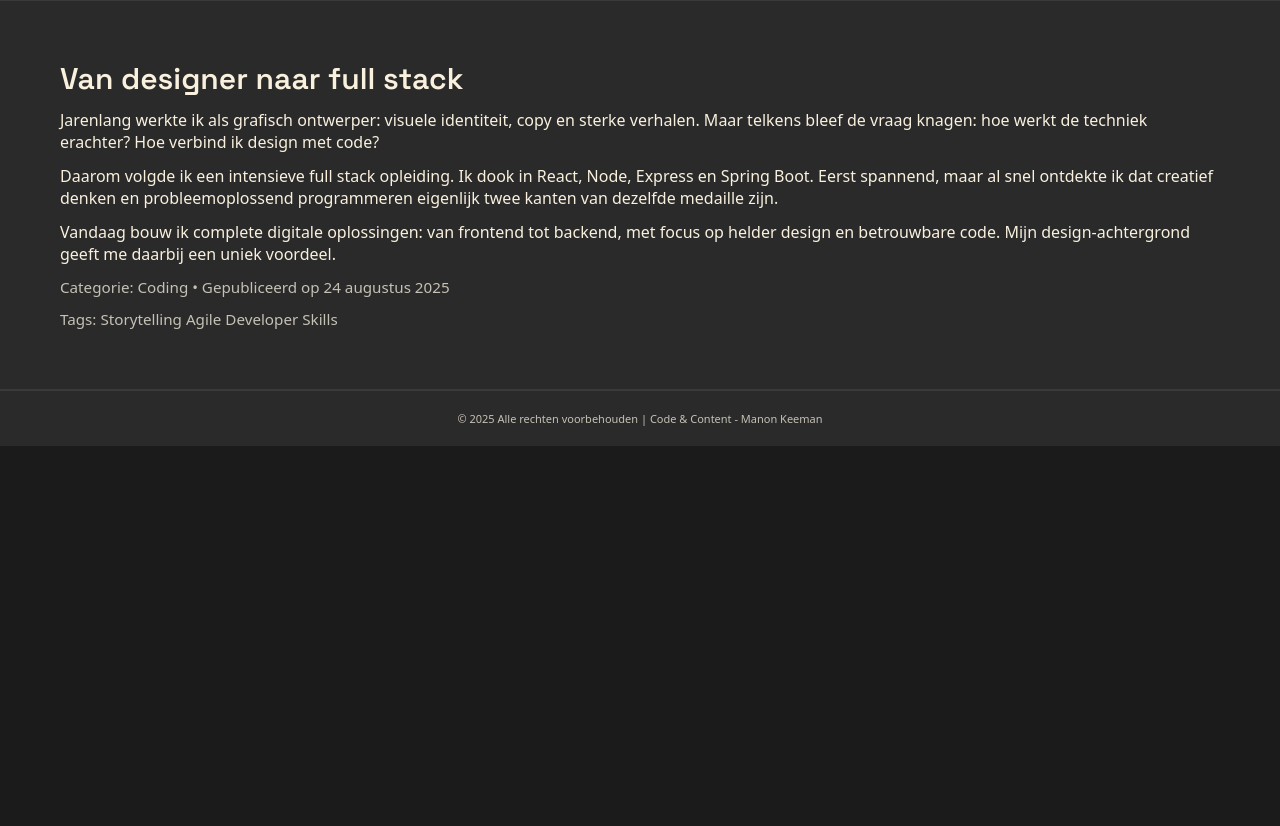
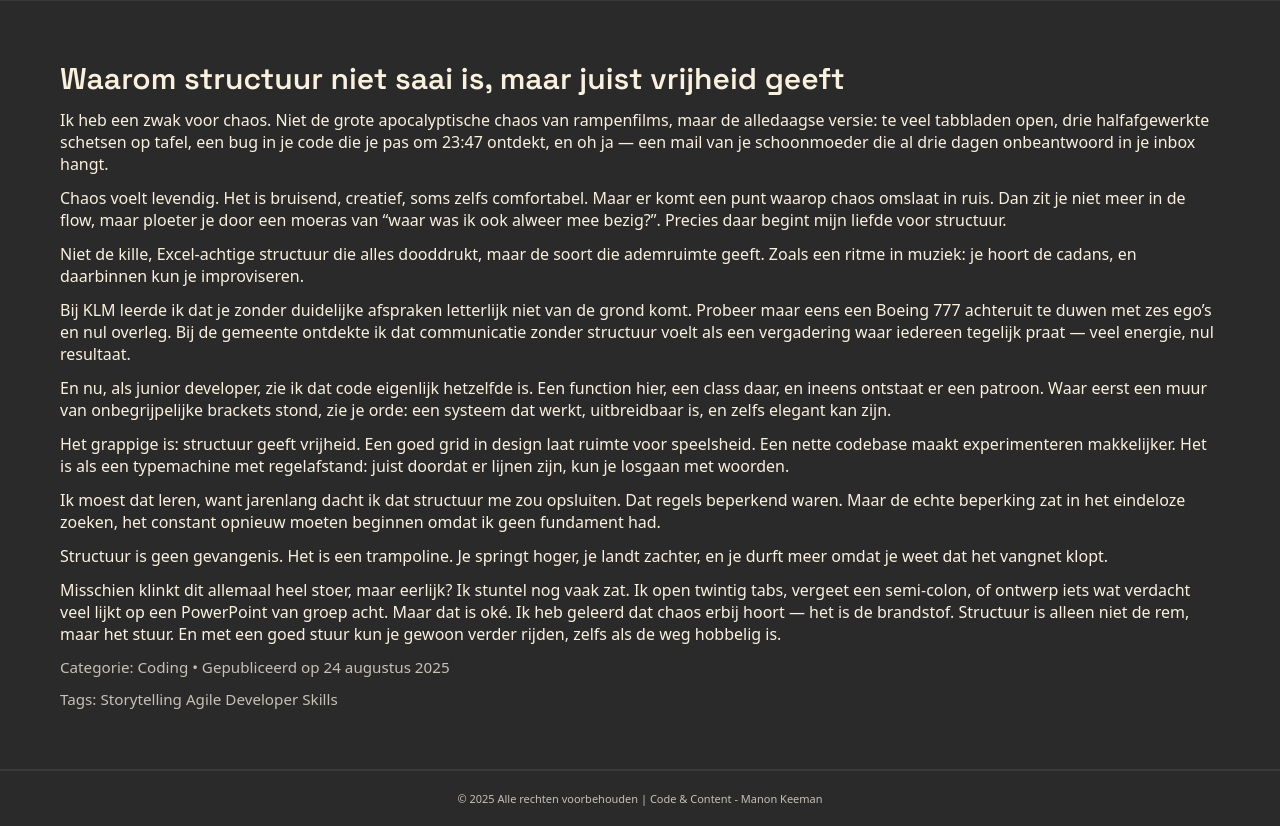
Before and after one commit to manonkeeman/manonkeeman, a React (Vite) app: page /journal/designchaos in a window 1280 px wide. Before the commit the page ends 800 px from the top, so only its background shows below. Built offline with nearby package versions, Linux system fonts and the light colour scheme.

Commit message:
article chaos -design

```diff
--- a/src/pages/ArticlesJournal/DesignChaos.jsx
+++ b/src/pages/ArticlesJournal/DesignChaos.jsx
@@ -1,25 +1,40 @@
 export default function DesignChaos() {
     return (
-        <section id="fullstack" className="section section-alt">
+        <section id="chaosdesign" className="section section-alt">
             <div className="container">
-                <h2>Van designer naar full stack</h2>
+                <h2>Waarom structuur niet saai is, maar juist vrijheid geeft</h2>
 
                 <p>
-                    Jarenlang werkte ik als grafisch ontwerper: visuele identiteit, copy en sterke verhalen.
-                    Maar telkens bleef de vraag knagen: hoe werkt de techniek erachter? Hoe verbind ik design met code?
+                    Ik heb een zwak voor chaos. Niet de grote apocalyptische chaos van rampenfilms, maar de alledaagse versie: te veel tabbladen open, drie halfafgewerkte schetsen op tafel, een bug in je code die je pas om 23:47 ontdekt, en oh ja — een mail van je schoonmoeder die al drie dagen onbeantwoord in je inbox hangt. </p>
+
+                <p>
+                    Chaos voelt levendig. Het is bruisend, creatief, soms zelfs comfortabel. Maar er komt een punt waarop chaos omslaat in ruis. Dan zit je niet meer in de flow, maar ploeter je door een moeras van “waar was ik ook alweer mee bezig?”. Precies daar begint mijn liefde voor structuur.
                 </p>
 
                 <p>
-                    Daarom volgde ik een intensieve full stack opleiding. Ik dook in React, Node, Express en Spring Boot.
-                    Eerst spannend, maar al snel ontdekte ik dat creatief denken en probleemoplossend programmeren
-                    eigenlijk twee kanten van dezelfde medaille zijn.
+                    Niet de kille, Excel-achtige structuur die alles dooddrukt, maar de soort die ademruimte geeft. Zoals een ritme in muziek: je hoort de cadans, en daarbinnen kun je improviseren.
                 </p>
 
                 <p>
-                    Vandaag bouw ik complete digitale oplossingen: van frontend tot backend,
-                    met focus op helder design en betrouwbare code.
-                    Mijn design-achtergrond geeft me daarbij een uniek voordeel.
+                    Bij KLM leerde ik dat je zonder duidelijke afspraken letterlijk niet van de grond komt. Probeer maar eens een Boeing 777 achteruit te duwen met zes ego’s en nul overleg. Bij de gemeente ontdekte ik dat communicatie zonder structuur voelt als een vergadering waar iedereen tegelijk praat — veel energie, nul resultaat.
                 </p>
+
+                <p>
+                    En nu, als junior developer, zie ik dat code eigenlijk hetzelfde is. Een function hier, een class daar, en ineens ontstaat er een patroon. Waar eerst een muur van onbegrijpelijke brackets stond, zie je orde: een systeem dat werkt, uitbreidbaar is, en zelfs elegant kan zijn.
+                </p>
+
+                <p>
+                    Het grappige is: structuur geeft vrijheid. Een goed grid in design laat ruimte voor speelsheid. Een nette codebase maakt experimenteren makkelijker. Het is als een typemachine met regelafstand: juist doordat er lijnen zijn, kun je losgaan met woorden.
+                </p>
+
+                <p>
+                    Ik moest dat leren, want jarenlang dacht ik dat structuur me zou opsluiten. Dat regels beperkend waren. Maar de echte beperking zat in het eindeloze zoeken, het constant opnieuw moeten beginnen omdat ik geen fundament had. </p>
+
+                <p>
+                    Structuur is geen gevangenis. Het is een trampoline. Je springt hoger, je landt zachter, en je durft meer omdat je weet dat het vangnet klopt. </p>
+
+                <p>
+                    Misschien klinkt dit allemaal heel stoer, maar eerlijk? Ik stuntel nog vaak zat. Ik open twintig tabs, vergeet een semi-colon, of ontwerp iets wat verdacht veel lijkt op een PowerPoint van groep acht. Maar dat is oké. Ik heb geleerd dat chaos erbij hoort — het is de brandstof. Structuur is alleen niet de rem, maar het stuur. En met een goed stuur kun je gewoon verder rijden, zelfs als de weg hobbelig is.</p>
 
                 <footer className="small">
                     Categorie: Coding • Gepubliceerd op 24 augustus 2025
```
